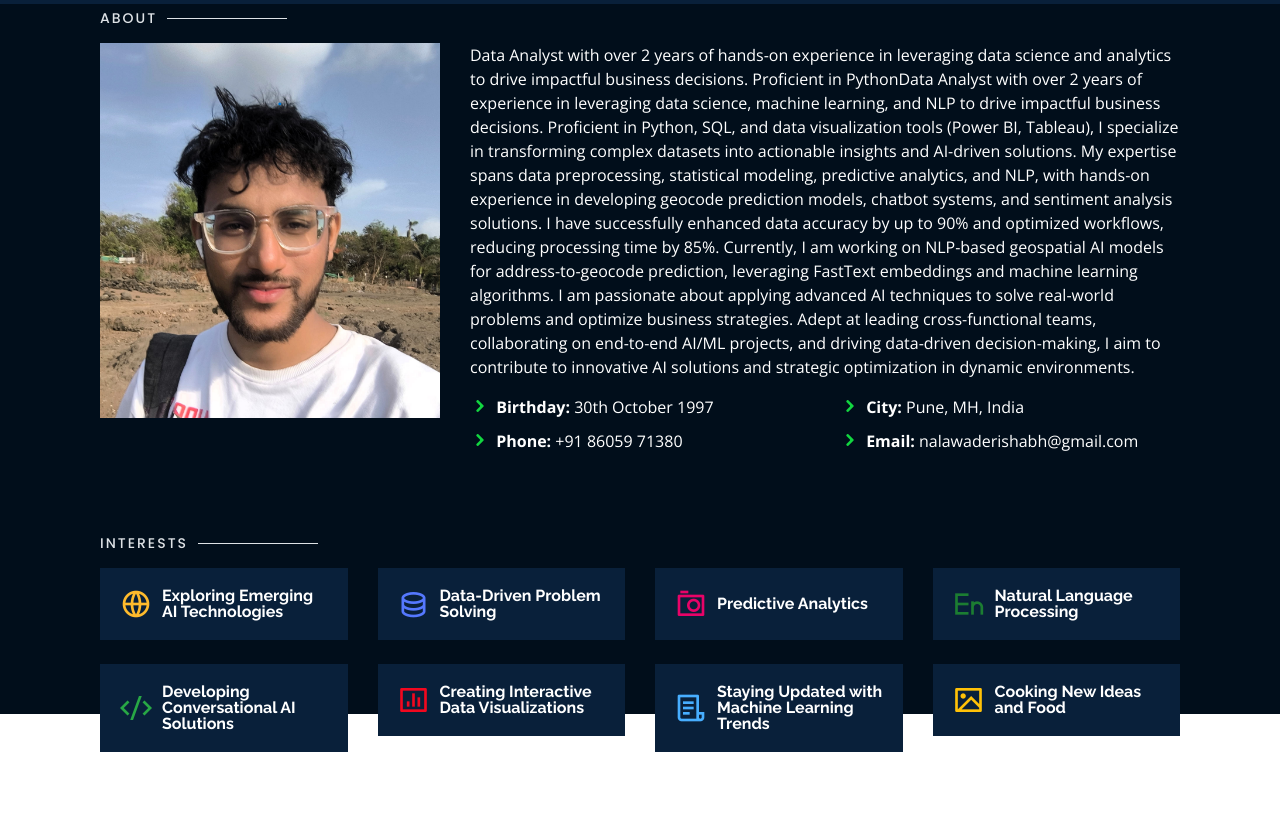
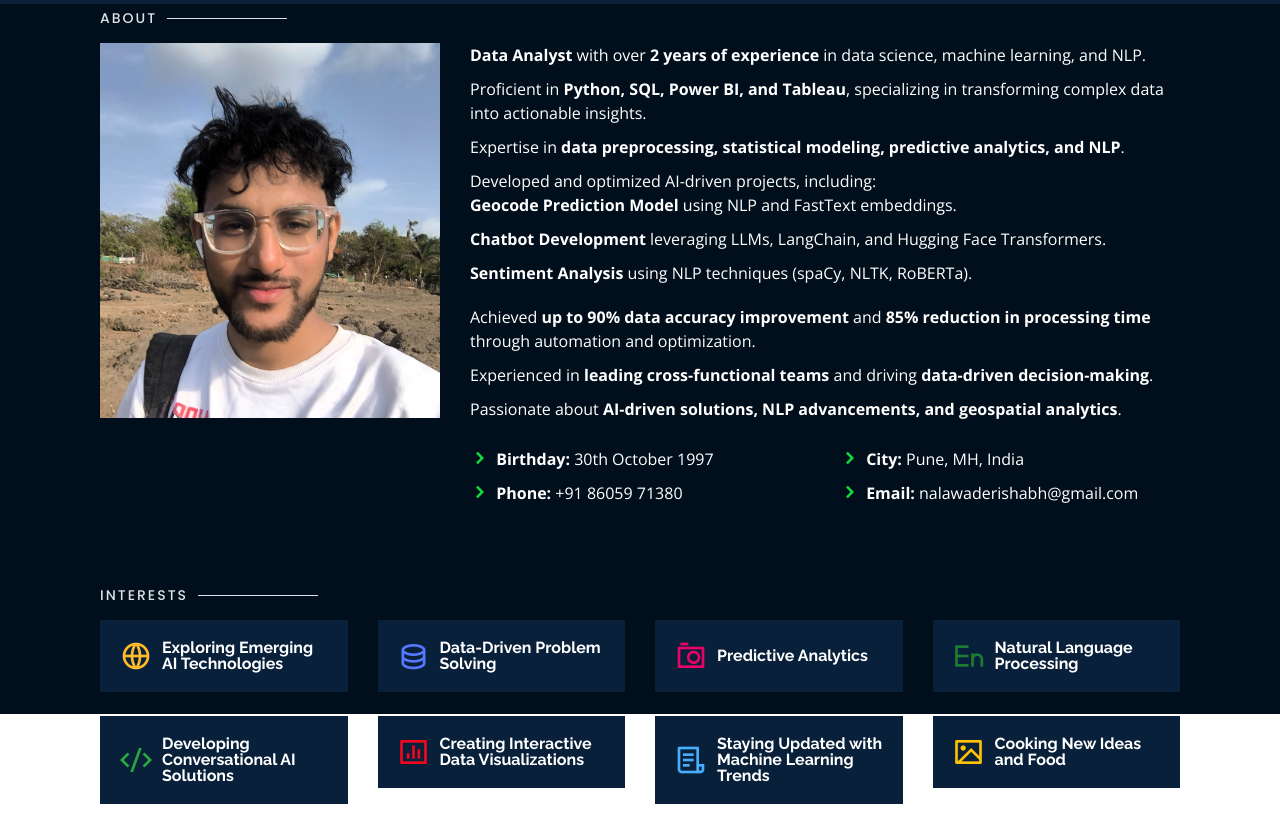
Before and after one commit to rush3010/rush3010.github.io, a plain HTML site: page index.html in a window 1280 px wide. Both pictures are taken after a click on the link "About". Shown: the part 86-920 px from the top of the page. Before the commit the page ends 868 px from the top, so only its background shows below. Drawn offline with nearby package versions, Linux system fonts and the light colour scheme.

Commit message:
Update index.html

```diff
--- a/index.html
+++ b/index.html
@@ -106,9 +106,21 @@
           <img src="assets/img/my_picture.jpg" class="img-fluid" alt="">
         </div>
         <div class="col-lg-8 pt-4 pt-lg-0 content" data-aos="fade-left">
-          <p>Data Analyst with over 2 years of hands-on experience in leveraging data science and analytics to drive impactful business decisions.
-            Proficient in PythonData Analyst with over 2 years of experience in leveraging data science, machine learning, and NLP to drive impactful business decisions. Proficient in Python, SQL, and data visualization tools (Power BI,                Tableau), I specialize in transforming complex datasets into actionable insights and AI-driven solutions. My expertise spans data preprocessing, statistical modeling, predictive analytics, and NLP, with hands-on experience in               developing geocode prediction models, chatbot systems, and sentiment analysis solutions. I have successfully enhanced data accuracy by up to 90% and optimized workflows, reducing processing time by 85%. Currently, I am working              on NLP-based geospatial AI models for address-to-geocode prediction, leveraging FastText embeddings and machine learning algorithms. I am passionate about applying advanced AI techniques to solve real-world problems and                     optimize business strategies. Adept at leading cross-functional teams, collaborating on end-to-end AI/ML projects, and driving data-driven decision-making, I aim to contribute to innovative AI solutions and strategic                        optimization in dynamic environments.
-          </p>
+          <ul>
+        <li><strong>Data Analyst</strong> with over <strong>2 years of experience</strong> in data science, machine learning, and NLP.</li>
+        <li>Proficient in <strong>Python, SQL, Power BI, and Tableau</strong>, specializing in transforming complex data into actionable insights.</li>
+        <li>Expertise in <strong>data preprocessing, statistical modeling, predictive analytics, and NLP</strong>.</li>
+        <li>Developed and optimized AI-driven projects, including:
+            <ul>
+                <li><strong>Geocode Prediction Model</strong> using NLP and FastText embeddings.</li>
+                <li><strong>Chatbot Development</strong> leveraging LLMs, LangChain, and Hugging Face Transformers.</li>
+                <li><strong>Sentiment Analysis</strong> using NLP techniques (spaCy, NLTK, RoBERTa).</li>
+            </ul>
+        </li>
+        <li>Achieved <strong>up to 90% data accuracy improvement</strong> and <strong>85% reduction in processing time</strong> through automation and optimization.</li>
+        <li>Experienced in <strong>leading cross-functional teams</strong> and driving <strong>data-driven decision-making</strong>.</li>
+        <li>Passionate about <strong>AI-driven solutions, NLP advancements, and geospatial analytics</strong>.</li>
+          </ul>
           <div class="row">
             <div class="col-lg-6">
               <ul>
```
